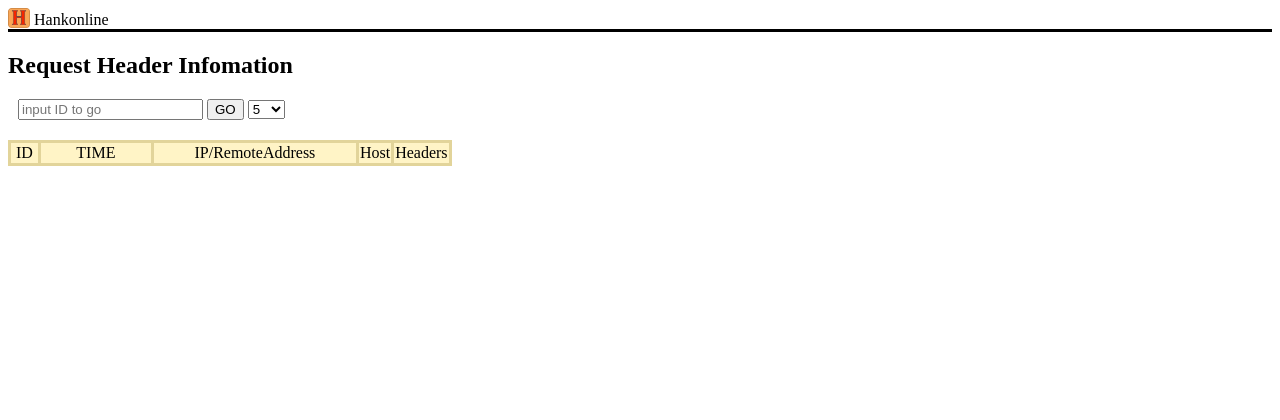
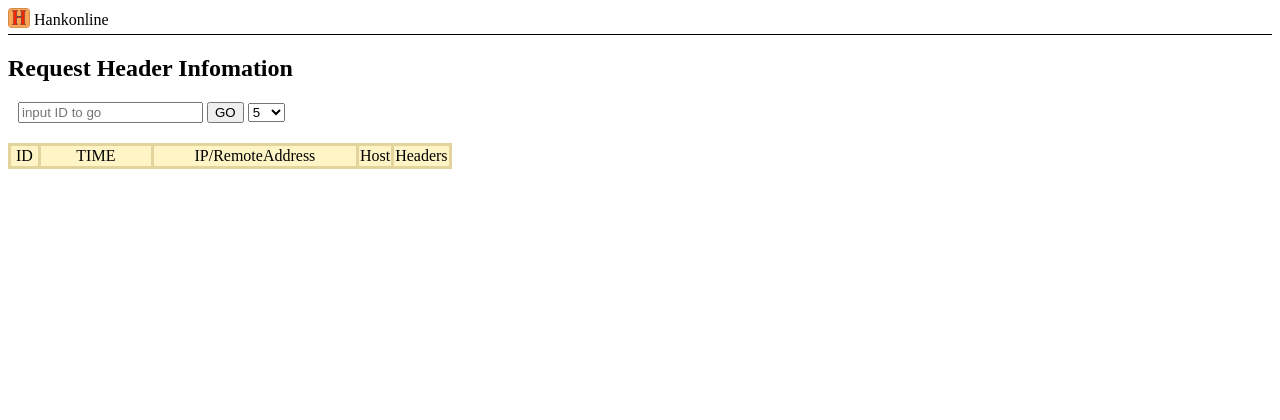
Before and after one commit to loveinbox/myblog, a Node server app: page /ip.html in a window 1280 px wide. Shown: the top 420 px of the page. Run offline with Node 20, Linux system fonts and the light colour scheme; tables that the repository leaves empty hold one stand-in row (values such as "Sample post"); data that the repository does not hold is empty; some libraries are stand-ins or nearby versions.

Commit message:
add header

```diff
--- a/public/stylesheets/base.css
+++ b/public/stylesheets/base.css
@@ -18,7 +18,8 @@
 }
 
 .main-header{
-    border-bottom:solid;
+    border-bottom: solid 1px;
+    padding-bottom: 5px;
 }
 .main-header img{
     width: 22px;
```
